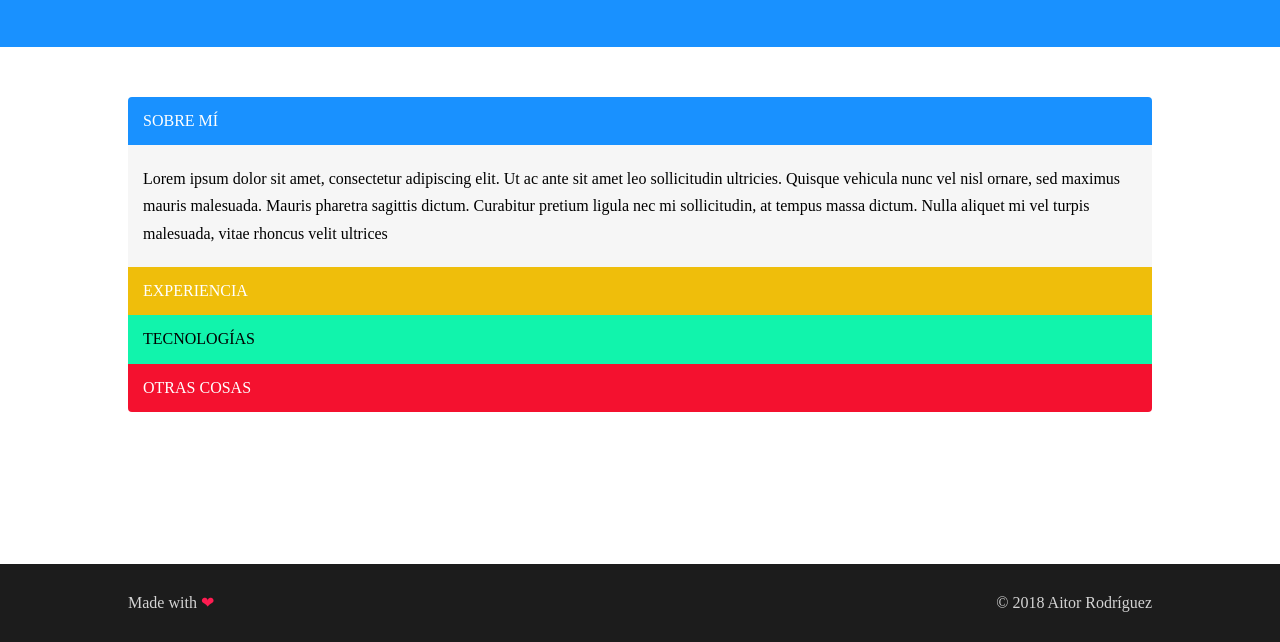
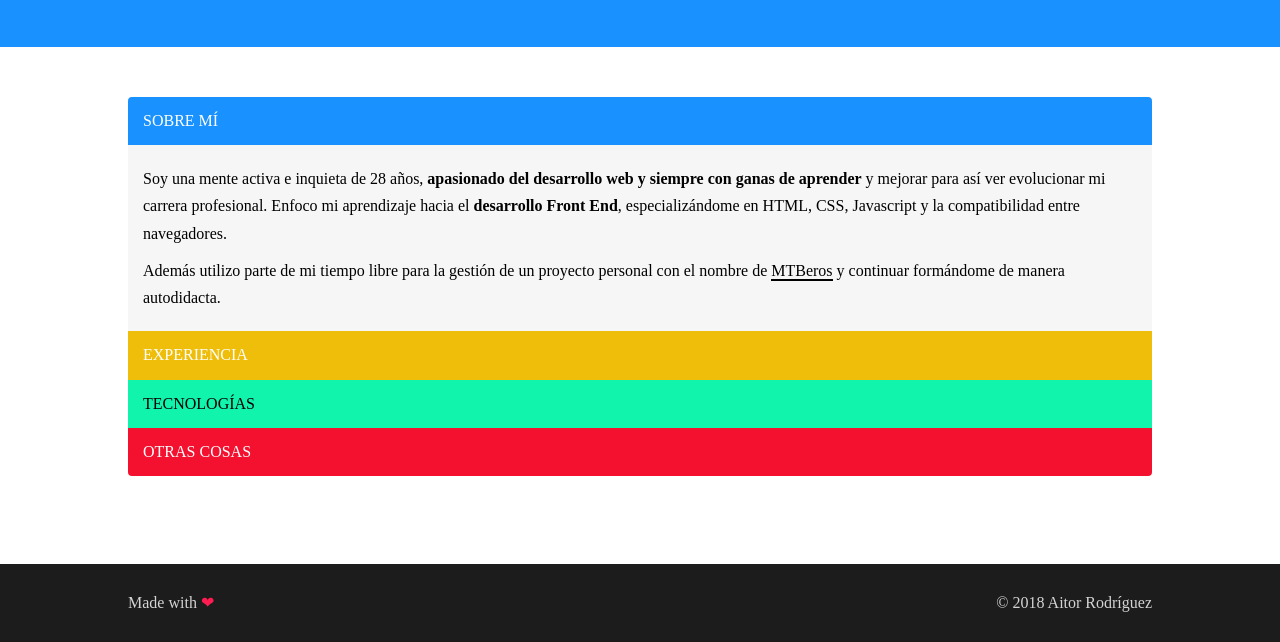
Before and after one commit to AitorRodriguez990/accordion-menu, a plain HTML site: page index.html in a window 1280 px wide. Shown: the part 159-801 px from the top of the page. Drawn offline with Linux system fonts and the light colour scheme; a web font is replaced by a local one.

Commit message:
Update with content

```diff
--- a/index.html
+++ b/index.html
@@ -4,8 +4,8 @@
 <head>
   <meta charset="utf-8">
   <meta http-equiv="x-ua-compatible" content="ie=edge">
-  <title>Aitor Rodríguez - Prueba técnica</title>
-  <meta name="description" content="Prueba técnica para Fotocasa - Schibsted">
+  <title>Aitor Rodríguez - Frontend Exercise</title>
+  <meta name="description" content="¡Hola! Mi nombre es Aitor Rodríguez y aquí se puede ver mi ejercicio de frontend mostrando un menú acordeón.">
   <meta name="viewport" content="width=device-width, initial-scale=1, shrink-to-fit=no">
 
   <!-- Font -->
@@ -15,6 +15,7 @@
   <link rel="stylesheet" href="styles/normalize.css">
   <link rel="stylesheet" href="styles/generic/reset.css">
   <link rel="stylesheet" href="styles/settings/fonts.css">
+  <link rel="stylesheet" href="styles/elements/anchors.css">
   <link rel="stylesheet" href="styles/utilities/align.css">
   <link rel="stylesheet" href="styles/objects/wrapper.css">
   <link rel="stylesheet" href="styles/objects/two-columns.css">
@@ -36,22 +37,46 @@
             <dl class="c-accordion">
               <dt class="c-accordion__title c-accordion__title--blue c-accordion__title--active">Sobre mí</dt>
               <dd class="c-accordion__description">
-                <p>Lorem ipsum dolor sit amet, consectetur adipiscing elit. Ut ac ante sit amet leo sollicitudin ultricies. Quisque vehicula nunc vel nisl ornare, sed maximus mauris malesuada. Mauris pharetra sagittis dictum. Curabitur pretium ligula nec mi sollicitudin, at tempus massa dictum. Nulla aliquet mi vel turpis malesuada, vitae rhoncus velit ultrices</p>
+                <p class="c-accordion__description__content">
+                  Soy una mente activa e inquieta de 28 años, <strong>apasionado del desarrollo web y siempre con ganas de aprender</strong> y mejorar para así ver evolucionar mi carrera profesional. Enfoco mi aprendizaje hacia el <strong>desarrollo Front End</strong>, especializándome en HTML, CSS, Javascript y la compatibilidad entre navegadores.
+                </p>
+
+                <p class="c-accordion__description__content">
+                  Además utilizo parte de mi tiempo libre para la gestión de un proyecto personal con el nombre de <a href="https://www.mtberos.com/" target="_blank">MTBeros</a> y continuar formándome de manera autodidacta.
+                </p>
               </dd>
 
               <dt class="c-accordion__title c-accordion__title--yellow">Experiencia</dt>
               <dd class="c-accordion__description">
-                <p>Lorem ipsum dolor sit amet, consectetur adipiscing elit. Ut ac ante sit amet leo sollicitudin ultricies. Quisque vehicula nunc vel nisl ornare, sed maximus mauris malesuada. Mauris pharetra sagittis dictum. Curabitur pretium ligula nec mi sollicitudin, at tempus massa dictum. Nulla aliquet mi vel turpis malesuada, vitae rhoncus velit ultrices</p>
+                <p class="c-accordion__description__content">
+                  Cuento con <strong>más de 5 años de experiencia en desarrollo web</strong>. Me reciclé de mis estudios de Administración de Sistemas Informáticos formándome de manera autodidacta en el desarrollo web y más tarde iniciando el <strong>Grado en Multimedia</strong> a través de la UOC.
+                </p>
+
+                <p class="c-accordion__description__content">
+                  Comencé en el mundo profesional desarrollando páginas web corporativas, para después dar el salto a AngularJS participando en el desarrollo de una aplicación web para un entorno industrial. Desde hace poco más de 2 años entré en el mundo de los clasificados online donde he podido descubrir las bondades de ReactJS</strong>.
+                </p>
               </dd>
 
               <dt class="c-accordion__title c-accordion__title--green">Tecnologías</dt>
               <dd class="c-accordion__description">
-                <p>Lorem ipsum dolor sit amet, consectetur adipiscing elit. Ut ac ante sit amet leo sollicitudin ultricies. Quisque vehicula nunc vel nisl ornare, sed maximus mauris malesuada. Mauris pharetra sagittis dictum. Curabitur pretium ligula nec mi sollicitudin, at tempus massa dictum. Nulla aliquet mi vel turpis malesuada, vitae rhoncus velit ultrices</p>
+                <p class="c-accordion__description__content">
+                  Si tuviera que nombrar las tecnologías con las que más disfruto diría: <strong>HTML, CSS y JS</strong>.
+                </p>
+
+                <p class="c-accordion__description__content">
+                  Me encanta trabajar en la parte visible para el usuario, y es por ello que siempre miro de presentar un buen diseño y hacer un código bien estructurado y legible.
+                </p>
+
+                <p class="c-accordion__description__content">
+                  Además hay otras muchas tecnologías con las que he trabajado y disfruto de ellas: React, SASS/LESS, Git, BEMIT (ITCSS + BEM), ...
+                </p>
               </dd>
 
               <dt class="c-accordion__title c-accordion__title--red">Otras cosas</dt>
               <dd class="c-accordion__description">
-                <p>Lorem ipsum dolor sit amet, consectetur adipiscing elit. Ut ac ante sit amet leo sollicitudin ultricies. Quisque vehicula nunc vel nisl ornare, sed maximus mauris malesuada. Mauris pharetra sagittis dictum. Curabitur pretium ligula nec mi sollicitudin, at tempus massa dictum. Nulla aliquet mi vel turpis malesuada, vitae rhoncus velit ultrices</p>
+                <p class="c-accordion__description__content">
+                  A nivel personal me encanta pasar tiempo con mi hijo y mujer, disfrutando de la naturaleza, el aire libre y los viajes con ellos. También practico ciclismo y trail running siempre que el tiempo lo permite.
+                </p>
               </dd>
             </dl>
         </section>
--- a/styles/components/accordion.css
+++ b/styles/components/accordion.css
@@ -29,9 +29,13 @@
 .c-accordion__description {
   box-sizing: border-box;
   margin-left: 0;
-  padding: 20px 15px;
+  padding: 10px 15px;
   background-color: #f6f6f6;
   line-height: 1.7;
+}
+
+.c-accordion__description__content {
+  margin: 10px 0;
 }
 
 .c-accordion__title:last-of-type:not(.c-accordion__title--active),
--- /dev/null
+++ b/styles/elements/anchors.css
@@ -0,0 +1,10 @@
+a {
+  border-bottom: 2px solid #000;
+  color: #000;
+  text-decoration: none;
+}
+
+a:hover {
+  border-bottom-color: #666;
+  color: #666;
+}
```
